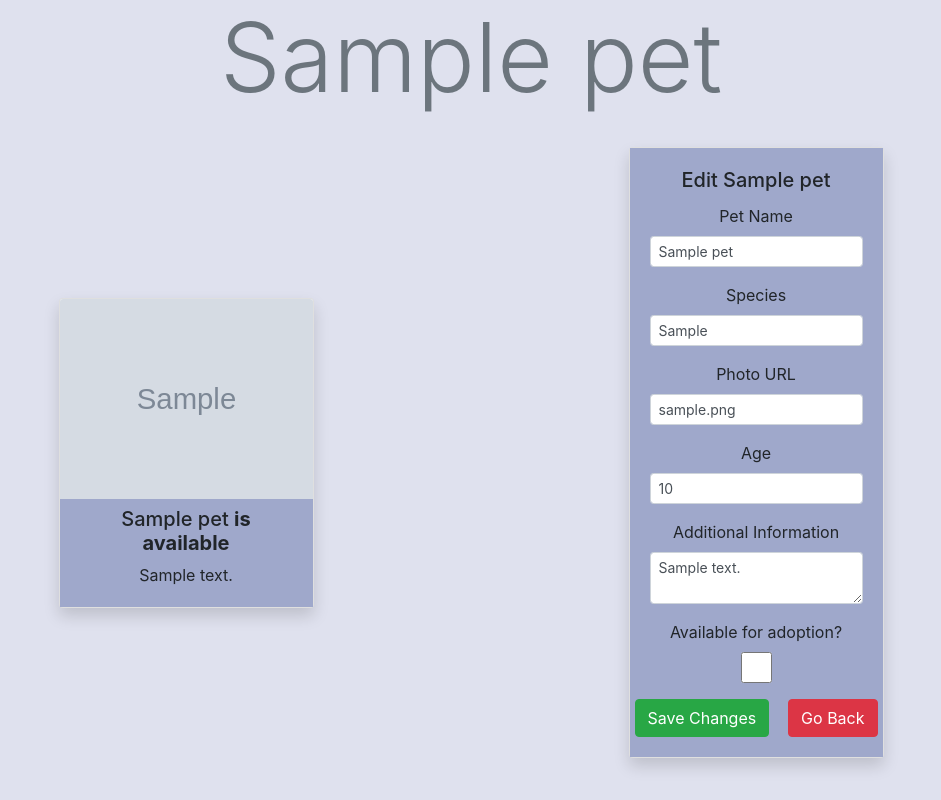
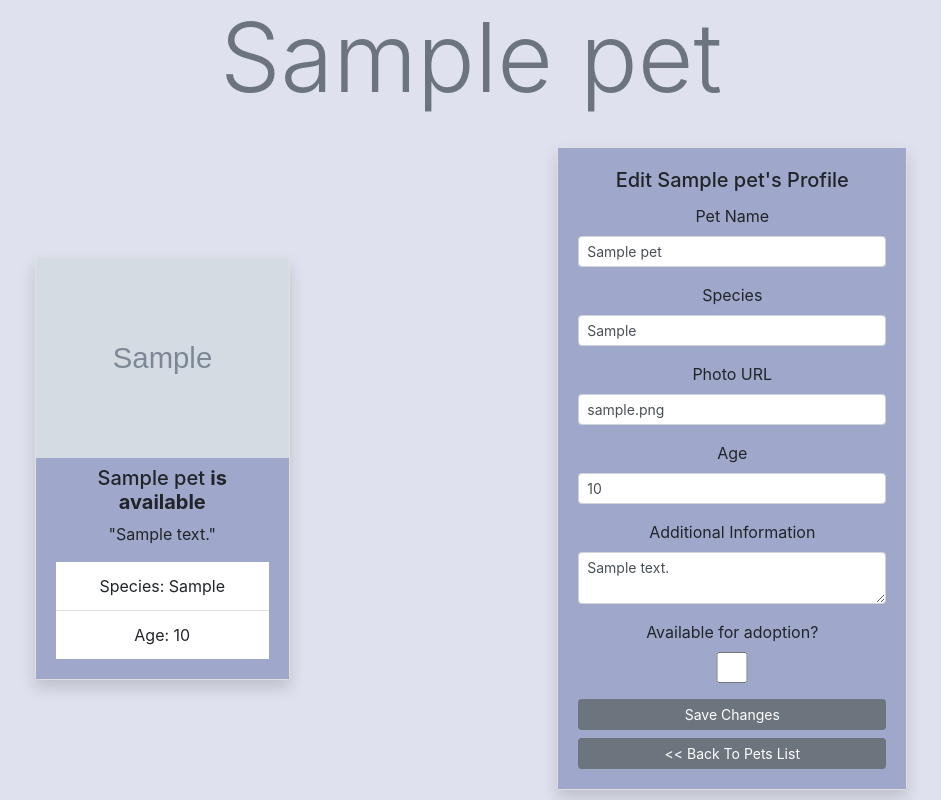
Before and after one commit to lowtrey/springboard-e_adoption_agency, a Flask app: page /1 in a window 1280 px wide. Shown: the whole page, without its empty margins (169-1110 px from the left). Run offline with Flask 2, Linux system fonts and the light colour scheme; tables that the repository leaves empty hold one stand-in row (values such as "Sample post"); grey boxes marked "Sample" are stand-in pictures; some libraries are stand-ins or nearby versions.

Commit message:
complete edit form

```diff
--- a/app.py
+++ b/app.py
@@ -43,9 +43,20 @@ def add_pet():
   else:
     return render_template("add_form.html", form=form)
 
-@app.route("/<int:id>")
+@app.route("/<int:id>", methods=["GET", "POST"])
 def show_pet(id):
   pet = Pet.query.get_or_404(id)
   form = PetForm(obj=pet)
+  if form.validate_on_submit():
+    pet.name = form.name.data
+    pet.species = form.species.data
+    pet.photo_url = form.photo_url.data
+    pet.age = form.age.data
+    pet.notes = form.notes.data
+    pet.available = form.is_available.data
+
+    db.session.commit()
+    flash(f"{pet.name} updated successfully!")
+    return redirect(f"/{id}")
 
   return render_template("pet.html", pet=pet, form=form)
--- a/templates/pet.html
+++ b/templates/pet.html
@@ -21,18 +21,20 @@
         </h5>
         <p class="card-text">
           {% if pet.notes %}
-          {{pet.notes}}
-          {% else %}
-          <em>No info available...</em>
+          "{{pet.notes}}"
           {% endif %}
         </p>
+        <ul class="list-group list-group-flush">
+          <li class="list-group-item">Species: {{pet.species}}</li>
+          <li class="list-group-item">Age: {{pet.age}}</li>
+        </ul>
       </div>
     </div>
   </div>
-  <div class="col-md-3 text-center mx-auto">
+  <div class="col-md-4 text-center mx-auto">
     <div class="card shadow profile-card-4">
       <div class="card-body">
-        <h5 class="card-title">Edit {{pet.name}}</h5>
+        <h5 class="card-title">Edit {{pet.name}}'s Profile</h5>
         <form method="POST">
           {{form.hidden_tag()}}
           {% for field in form if field.widget.input_type != "hidden" %}
@@ -47,10 +49,9 @@
             {% endfor %}
           </div>
           {% endfor %}
-          <div class="row justify-content-between">
-            <button class="btn btn-success">Save Changes</button>
-            <a href="/" class="btn btn-danger">Go Back</a>
-          </div>
+          <button class="btn btn-sm btn-secondary btn-block mb-2">Save Changes</button>
+          <a href="/" class="btn btn-sm btn-secondary btn-block">
+            << Back To Pets List </a>
         </form>
       </div>
     </div>
--- a/templates/pets.html
+++ b/templates/pets.html
@@ -25,9 +25,7 @@
         </h5>
         <p class="card-text">
           {% if pet.notes %}
-          {{pet.notes}}
-          {% else %}
-          <em>No info available...</em>
+          "{{pet.notes}}"
           {% endif %}
         </p>
         <a href="/{{pet.id}}" class="btn btn-sm btn-light">{{pet.name}}'s Details</a>
```
